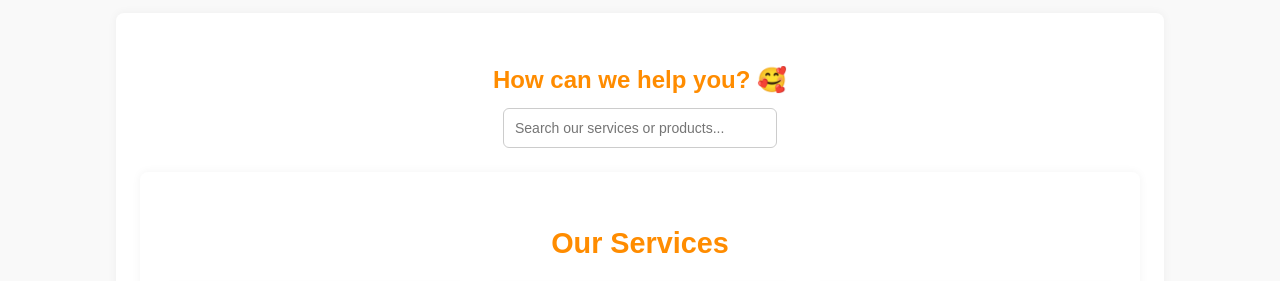
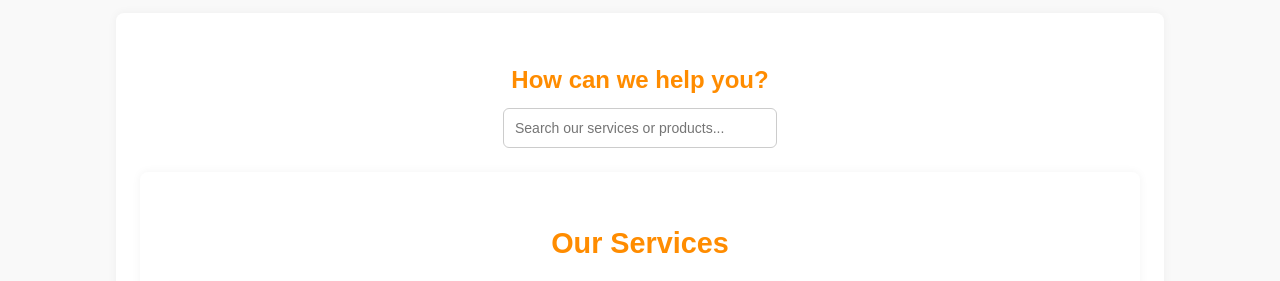
Before and after one commit to Bella63-glitch/Contractors-, a plain HTML site: page Index.html in a window 1280 px wide. Shown: the part 439-720 px from the top of the page. Drawn offline with Linux system fonts and the light colour scheme.

Commit message:
Update and rename contractors.html to Index.html

```diff
--- a/contractors.html
+++ b/Index.html
@@ -330,7 +330,7 @@
   </div>
   <div class="container">
    <div class="search">
-    <h2>How can we help you? <span style="color: #ff8c00;">🥰</span></h2>
+    <h2>How can we help you? <span style="color: #ff8c00;"></span></h2>
     <input type="text" id="searchBox" placeholder="Search our services or products..." onkeyup="filterItems()">
    </div>
    <section class="section" id="services">
```
